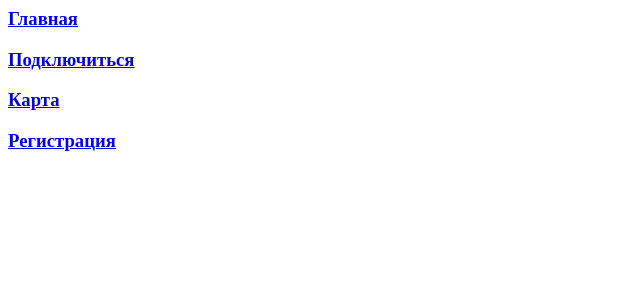
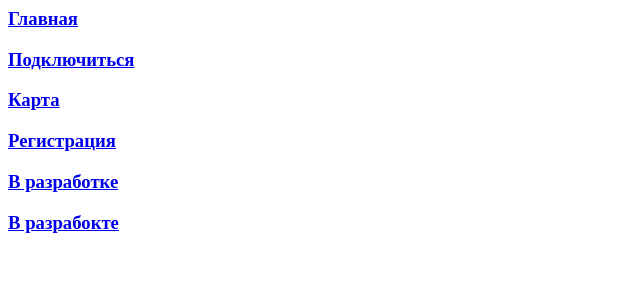
Before and after one commit to Sid-inc/mcserver, a PHP site: page /struct/menu.php in a window 1280 px wide. Shown: the top 300 px of the page, without its empty margins (0-640 px from the left). Run offline with PHP 8.4, Linux system fonts and the light colour scheme.

Commit message:
Menu (need rework)

```diff
--- a/struct/menu.php
+++ b/struct/menu.php
@@ -48,4 +48,24 @@
 			</div>
 		</div>
         </a>
+        <a href="index.php?loc=reg">
+        <div class="ch-item">
+			<div class="ch-info">
+				<div class="ch-info-front ch-img-4"></div>
+				<div class="ch-info-back">
+					<h3>В разработке</h3>
+				</div>
+			</div>
+		</div>
+        </a>
+        <a href="index.php?loc=reg">
+        <div class="ch-item">
+			<div class="ch-info">
+				<div class="ch-info-front ch-img-4"></div>
+				<div class="ch-info-back">
+					<h3>В разрабокте</h3>
+				</div>
+			</div>
+		</div>
+        </a>
     </div>
```
Also changed, not shown: style.css (+14 -24 lines).
